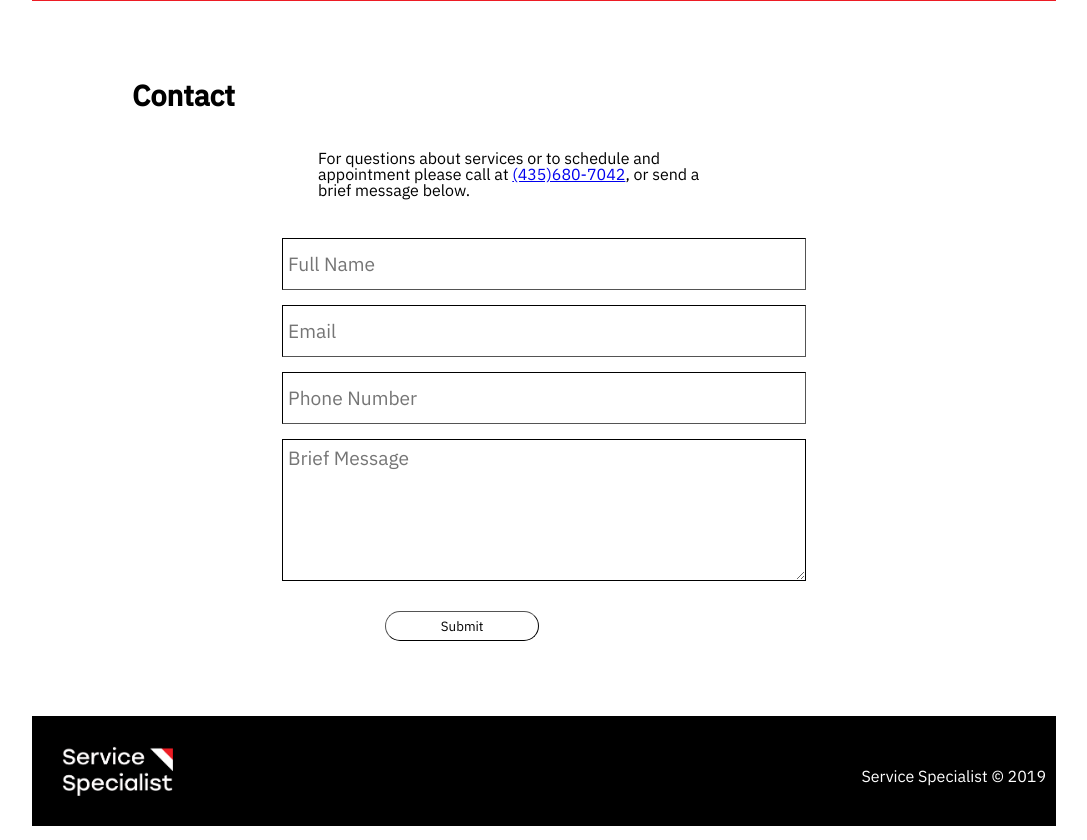
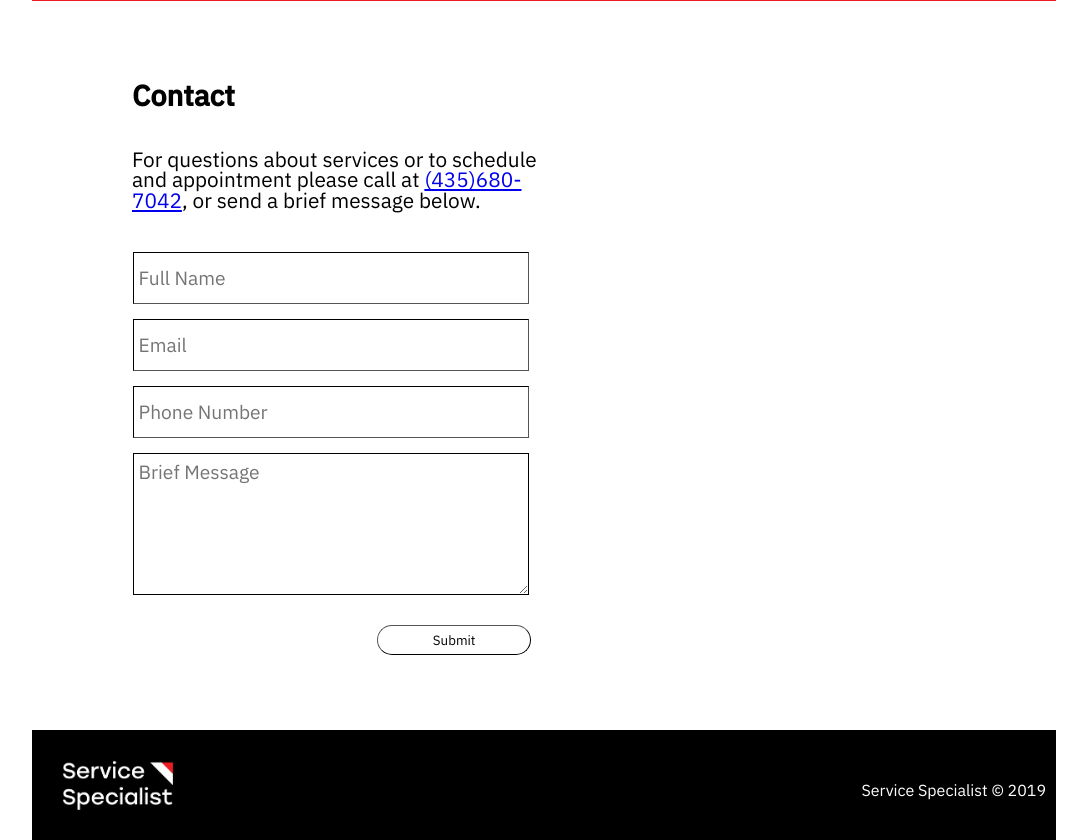
Before and after one commit to d00345747/web3400-final-project, a PHP site: page / in a window 1280 px wide. Shown: the part 3029-3869 px from the top of the page, without its empty margins (96-1183 px from the left). Run offline with PHP 8.4, Linux system fonts and the light colour scheme.

Commit message:
Changed some alignment issues with the different break points. Added About Us to the Nav bar. Fixed the alignment with the form.

```diff
--- a/css/style.css
+++ b/css/style.css
@@ -540,8 +541,9 @@ li a:hover { background-color: #ed1c24; }
 #contact p {
     grid-row: 2;
     text-align: left;
-    margin: 40px auto;
+    margin: 40px 0 40px 100px;
     width: 40%;
+    font-size: 1.3em;
     font-family: plexreg, sans-serif;
 }
 
@@ -573,9 +575,10 @@ form #name1 {
 
 input[type=text] {
     background-color: rgba(0, 0, 0, 0.1);
-    width: 50%;
+    width: 75%;
+    margin-left: 85px;
     height: 40px;
-    grid-column: 1 / span 2;
+    grid-column: 1;
     grid-row: 1;
     justify-self: center;
     align-self: center;
@@ -596,11 +599,12 @@ form #email1 {
 }
 
 input[type=email] {
-    grid-column: 1 / span 2;
     grid-row: 2;
     background-color: rgba(0, 0, 0, 0.1);
-    width: 50%;
+    width: 75%;
+    margin-left: 85px;
     height: 40px;
+    grid-column: 1;
     justify-self: center;
     align-self: center;
     background-color: white;
@@ -620,11 +624,12 @@ form #cell {
 }
 
 input[type=tel] {
-    grid-column: 1 / span 2;
     grid-row: 3;
     background-color: rgba(0, 0, 0, 0.1);
-    width: 50%;
+    width: 75%;
+    margin-left: 85px;
     height: 40px;
+    grid-column: 1;
     justify-self: center;
     align-self: center;
     background-color: white;
@@ -644,11 +649,11 @@ form #message1 {
 }
 
 form textarea {
-    grid-column: 1 / span 2;
     grid-row: 4;
     height: 130px;
-    width: 50%;
-    margin: 0;
+    width: 75%;
+    margin-left: 85px;
+    grid-column: 1;
     justify-self: center;
     align-self: center;
     background-color: white;
@@ -671,7 +676,7 @@ input[type=submit] {
     background-color: white;
     border-color: black;
     border-width: 1px;
-    margin: 5px;
+    margin: 5px 13px 5px 5px;
 }
 
 #footer {
--- a/index.html
+++ b/index.html
@@ -1,11 +1,13 @@
 <!DOCTYPE html>
 <html lang="en">
+    <head>
         <meta charset="utf-8">
         <meta http-equiv="X-UA-Compatible" content="IE=edge">
         <meta name="viewport" content="width=device-width, initial-scale=1">
         <title>Service Specialist</title>
         <link rel="stylesheet" type="text/css" href="css/style.css">
         <link rel="stylesheet" type="text/css" href="css/cssreset.css">
+    </head>
     <body>
         <div id="wrapper">
             <div id="head">
@@ -16,6 +18,7 @@
                 <ul id="menu">
                     <li class="active"><a href="#">Home</a></li>
                     <li><a href="#serviceanchor">Services</a></li>
+                    <li id="about"><a href="#aboutanchor">About us</a></li>
                     <li><a href="#contactanchor">Contact</a></li>
                 </ul>
             </div>
@@ -76,6 +79,7 @@
                 </div>
             </div>
             <div id="aboutus">
+                <a name="aboutanchor"></a>
                 <h2>About Us</h2>
                 <p>Service Specialist has been providing high quality plumbing service
                     to the St. George area for over 20 years.</p>
```
Also changed, not shown: other parts of css/style.css (+71 -10 lines). Lines whose indentation alone changed are shown as unchanged.
